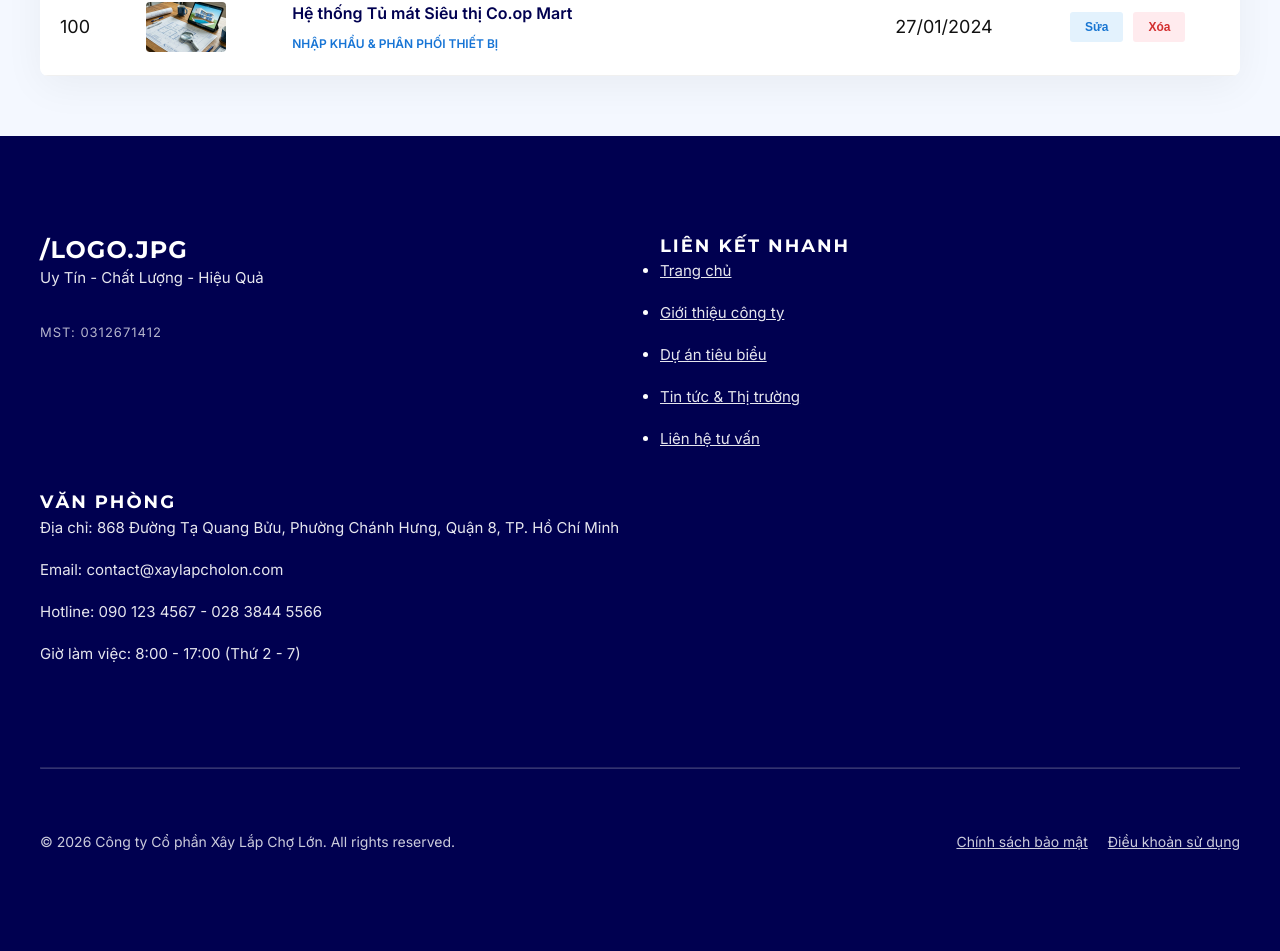
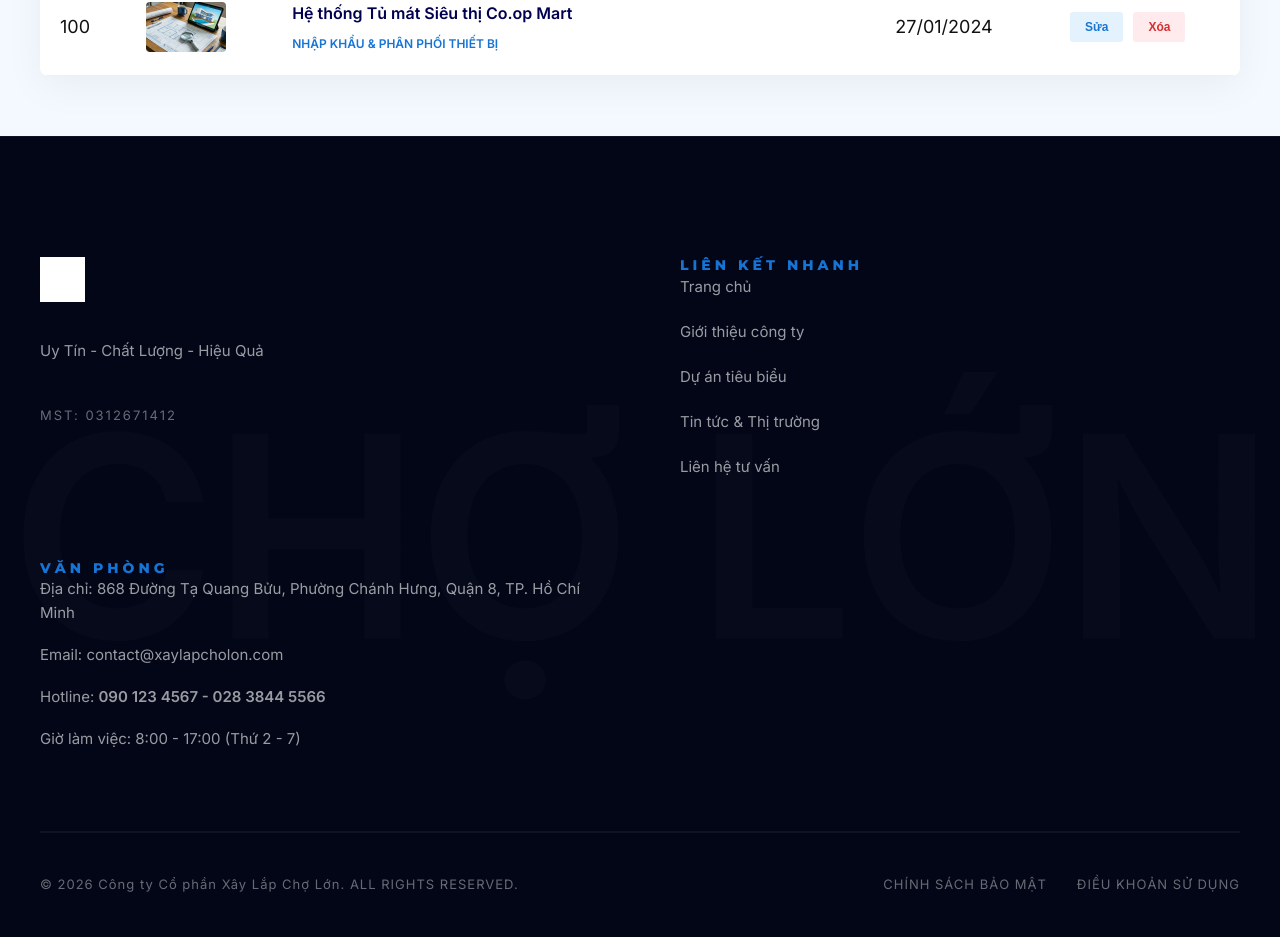
Before and after one commit to anhphuong86/webcongty, a Next.js app: page /admin in a window 1280 px wide. Shown: the part 5636-6587 px from the top of the page. Built offline with nearby package versions, Linux system fonts and the light colour scheme; no server answers; the database is empty.

Commit message:
UI: Critical Elite Phase 2 improvements (Watermark footer, fix logo render logic, gradient typography)

```diff
--- a/src/app/layout.tsx
+++ b/src/app/layout.tsx
@@ -29,43 +29,52 @@ export default function RootLayout({
       <body>
         <Header initialConfig={{ general: config.general }} />
         <main>{children}</main>
-        <footer className="fade-in" style={{ backgroundColor: 'var(--primary-dark)', color: 'var(--white)', padding: '100px 0' }}>
-          <div className="container">
-            <div style={{ display: 'grid', gridTemplateColumns: 'repeat(auto-fit, minmax(400px, 1fr))', gap: '40px', paddingBottom: '40px' }}>
+        <footer className="fade-in" style={{ backgroundColor: '#020617', color: 'var(--white)', padding: '120px 0 40px', position: 'relative', overflow: 'hidden', borderTop: '1px solid rgba(255,255,255,0.05)' }}>
+          {/* Watermark khổng lồ siêu sang trọng */}
+          <div style={{ position: 'absolute', top: '50%', left: '50%', transform: 'translate(-50%, -50%)', fontSize: '22vw', fontWeight: 950, color: 'rgba(255,255,255,0.015)', whiteSpace: 'nowrap', pointerEvents: 'none', zIndex: 0, letterSpacing: '-5px' }}>CHỢ LỚN</div>
+
+          <div className="container" style={{ position: 'relative', zIndex: 1 }}>
+            <div style={{ display: 'grid', gridTemplateColumns: 'repeat(auto-fit, minmax(350px, 1fr))', gap: '80px', paddingBottom: '80px' }}>
               <div>
-                <h3 className="mb-20" style={{ fontSize: '24px', letterSpacing: '1px', textTransform: 'uppercase', color: 'white' }}>{config.general?.logoUrl || 'CP XÂY LẮP CHỢ LỚN'}</h3>
-                <p style={{ opacity: 0.9, fontSize: '15px', color: 'white' }}>{config.general?.slogan || 'Kiến tạo những công trình bền vững theo thời gian.'}</p>
-                <div style={{ marginTop: '30px', fontSize: '13px', opacity: 0.7, letterSpacing: '1px', color: 'white' }}>MST: {config.contact?.taxCode || '0312671412'}</div>
+                {/* Khắc phục lỗi in chữ /logo.jpg bằng cách render thẻ img, dùng filter trắng */}
+                {config.general?.logoUrl ? (
+                  <img src={config.general.logoUrl} alt="Logo" style={{ height: '45px', marginBottom: '25px', filter: 'brightness(0) invert(1)' }} />
+                ) : (
+                  <h3 className="mb-20" style={{ fontSize: '28px', letterSpacing: '2px', textTransform: 'uppercase', color: 'white', fontWeight: 900 }}>CP XÂY LẮP CHỢ LỚN</h3>
+                )}
+                <p style={{ opacity: 0.6, fontSize: '15px', lineHeight: 1.8, maxWidth: '85%' }}>{config.general?.slogan || 'Kiến tạo những công trình bền vững theo thời gian.'}</p>
+                <div style={{ marginTop: '40px', fontSize: '13px', opacity: 0.4, letterSpacing: '2px', textTransform: 'uppercase' }}>MST: {config.contact?.taxCode || '0312671412'}</div>
               </div>
 
               <div>
-                <h4 className="mb-20" style={{ fontSize: '18px', textTransform: 'uppercase', letterSpacing: '2px', color: 'white' }}>Liên kết nhanh</h4>
-                <ul style={{ display: 'flex', flexDirection: 'column', gap: '15px', fontSize: '15px' }}>
-                  <li><Link href="/" style={{ color: 'white', opacity: 0.9 }} className="hover-opacity">Trang chủ</Link></li>
-                  <li><Link href="/gioi-thieu" style={{ color: 'white', opacity: 0.9 }} className="hover-opacity">Giới thiệu công ty</Link></li>
-                  <li><Link href="/du-an" style={{ color: 'white', opacity: 0.9 }} className="hover-opacity">Dự án tiêu biểu</Link></li>
-                  <li><Link href="/tin-tuc" style={{ color: 'white', opacity: 0.9 }} className="hover-opacity">Tin tức & Thị trường</Link></li>
-                  <li><Link href="/lien-he" style={{ color: 'white', opacity: 0.9 }} className="hover-opacity">Liên hệ tư vấn</Link></li>
+                <h4 className="mb-20" style={{ fontSize: '14px', textTransform: 'uppercase', letterSpacing: '4px', color: '#1674D5', fontWeight: 800 }}>Liên kết nhanh</h4>
+                {/* Reset list-style để xóa lỗi chấm tròn xấu xí */}
+                <ul style={{ display: 'flex', flexDirection: 'column', gap: '18px', fontSize: '15px', listStyle: 'none', padding: 0, margin: 0 }}>
+                  <li><Link href="/" style={{ color: 'white', opacity: 0.6, textDecoration: 'none' }} className="hover-opacity">Trang chủ</Link></li>
+                  <li><Link href="/gioi-thieu" style={{ color: 'white', opacity: 0.6, textDecoration: 'none' }} className="hover-opacity">Giới thiệu công ty</Link></li>
+                  <li><Link href="/du-an" style={{ color: 'white', opacity: 0.6, textDecoration: 'none' }} className="hover-opacity">Dự án tiêu biểu</Link></li>
+                  <li><Link href="/tin-tuc" style={{ color: 'white', opacity: 0.6, textDecoration: 'none' }} className="hover-opacity">Tin tức & Thị trường</Link></li>
+                  <li><Link href="/lien-he" style={{ color: 'white', opacity: 0.6, textDecoration: 'none' }} className="hover-opacity">Liên hệ tư vấn</Link></li>
                 </ul>
               </div>
 
               <div>
-                <h4 className="mb-20" style={{ fontSize: '18px', textTransform: 'uppercase', letterSpacing: '2px', color: 'white' }}>Văn phòng</h4>
-                <div style={{ display: 'flex', flexDirection: 'column', gap: '15px', fontSize: '15px', color: 'white', opacity: 0.9 }}>
+                <h4 className="mb-20" style={{ fontSize: '14px', textTransform: 'uppercase', letterSpacing: '4px', color: '#1674D5', fontWeight: 800 }}>Văn phòng</h4>
+                <div style={{ display: 'flex', flexDirection: 'column', gap: '18px', fontSize: '15px', color: 'white', opacity: 0.6, lineHeight: 1.6 }}>
                   <p>Địa chỉ: {config.contact?.address || '868 Đường Tạ Quang Bửu, Phường Chánh Hưng, Quận 8, TP. Hồ Chí Minh'}</p>
-                  <p>Email: {config.contact?.email || 'contact@xaylapcholon.com'}</p>
-                  <p>Hotline: {config.contact?.phone || '090 123 4567'}</p>
-                  <p>Giờ làm việc: 8:00 - 17:00 (Thứ 2 - 7)</p>
+                  <p>Email: <a href={`mailto:${config.contact?.email}`} style={{ color: 'white', textDecoration: 'none' }}>{config.contact?.email || 'contact@xaylapcholon.com'}</a></p>
+                  <p>Hotline: <strong style={{ color: 'white', fontWeight: 700 }}>{config.contact?.phone || '090 123 4567'}</strong></p>
+                  <p>Giờ làm việc: {config.contact?.workingHours || '8:00 - 17:00 (Thứ 2 - 7)'}</p>
                 </div>
               </div>
             </div>
 
-            <hr style={{ margin: '60px 0', borderColor: 'rgba(255,255,255,0.2)' }} />
+            <hr style={{ margin: '0 0 40px 0', borderColor: 'rgba(255,255,255,0.05)', borderStyle: 'solid' }} />
             <div style={{ display: 'flex', justifyContent: 'space-between', alignItems: 'center', flexWrap: 'wrap', gap: '20px' }}>
-              <p style={{ opacity: 0.8, fontSize: '14px', color: 'white' }}>© {new Date().getFullYear()} {config.general?.companyName || 'CÔNG TY CỔ PHẦN XÂY LẮP CHỢ LỚN'}. All rights reserved.</p>
-              <div style={{ display: 'flex', gap: '20px', fontSize: '14px', opacity: 0.8 }}>
-                <Link href="#" style={{ color: 'white' }}>Chính sách bảo mật</Link>
-                <Link href="#" style={{ color: 'white' }}>Điều khoản sử dụng</Link>
+              <p style={{ opacity: 0.4, fontSize: '13px', color: 'white', letterSpacing: '1px' }}>© {new Date().getFullYear()} {config.general?.companyName || 'CÔNG TY CỔ PHẦN XÂY LẮP CHỢ LỚN'}. ALL RIGHTS RESERVED.</p>
+              <div style={{ display: 'flex', gap: '30px', fontSize: '13px', opacity: 0.4, letterSpacing: '1px', textTransform: 'uppercase' }}>
+                <Link href="#" style={{ color: 'white', textDecoration: 'none' }} className="hover-opacity">Chính sách bảo mật</Link>
+                <Link href="#" style={{ color: 'white', textDecoration: 'none' }} className="hover-opacity">Điều khoản sử dụng</Link>
               </div>
             </div>
           </div>
```
Also changed, not shown: src/app/page.module.css (+23 -14 lines).
